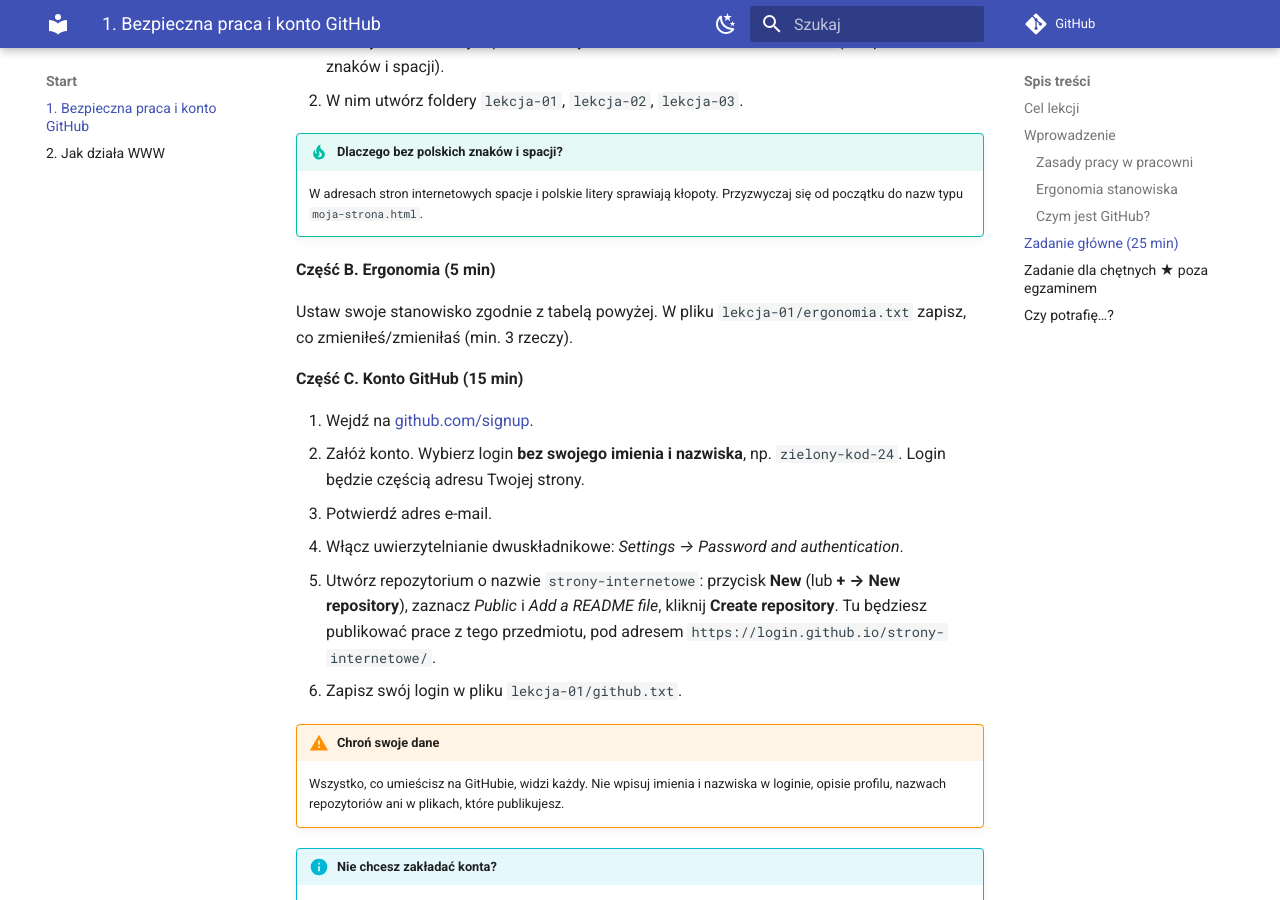
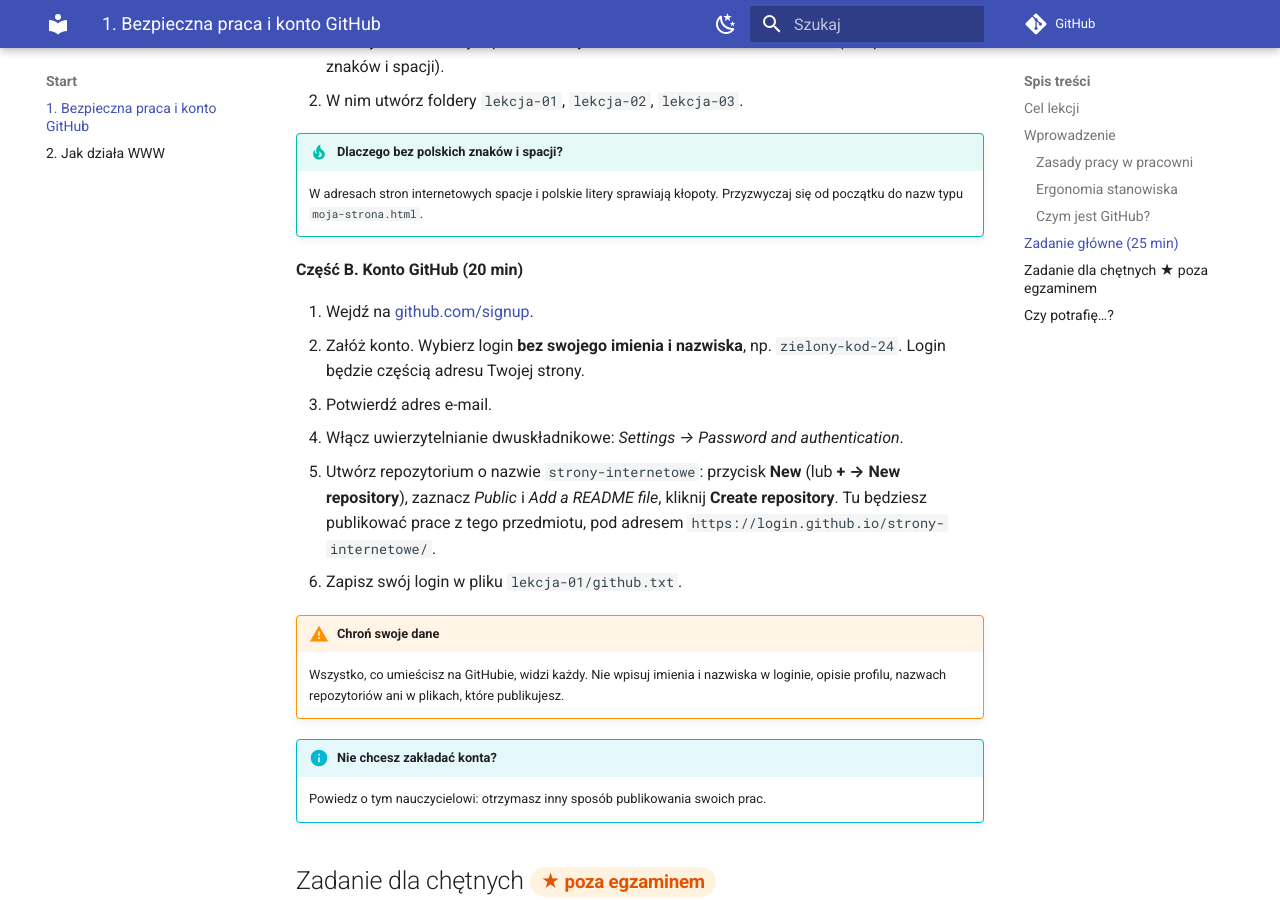
Before and after one commit to belferIT/strony-internetowe, an MkDocs documentation site: the page built from docs/start/lekcja-01.md, in a window 1280 px wide and 900 px high, scrolled down 1623 px. Built offline with MkDocs 1.6.1 and Material for MkDocs 9.7.7, drawn with Linux system fonts in a browser that asks for light colours; comment, search, counter and statistics services are not loaded.

Commit message:
Lekcja 01: usunięte zadanie z ergonomii stanowiska
Co-Authored-By: Claude Opus 5.5 <noreply@anthropic.com>

```diff
--- a/docs/start/lekcja-01.md
+++ b/docs/start/lekcja-01.md
@@ -48,11 +48,7 @@ GitHub to serwis, w którym programiści przechowują kod i pracują nad nim wsp
 !!! tip "Dlaczego bez polskich znaków i spacji?"
     W adresach stron internetowych spacje i polskie litery sprawiają kłopoty. Przyzwyczaj się od początku do nazw typu `moja-strona.html`.
 
-**Część B. Ergonomia (5 min)**
-
-Ustaw swoje stanowisko zgodnie z tabelą powyżej. W pliku `lekcja-01/ergonomia.txt` zapisz, co zmieniłeś/zmieniłaś (min. 3 rzeczy).
-
-**Część C. Konto GitHub (15 min)**
+**Część B. Konto GitHub (20 min)**
 
 1. Wejdź na [github.com/signup](https://github.com/signup).
 2. Załóż konto. Wybierz login **bez swojego imienia i nazwiska**, np. `zielony-kod-24`. Login będzie częścią adresu Twojej strony.
```
